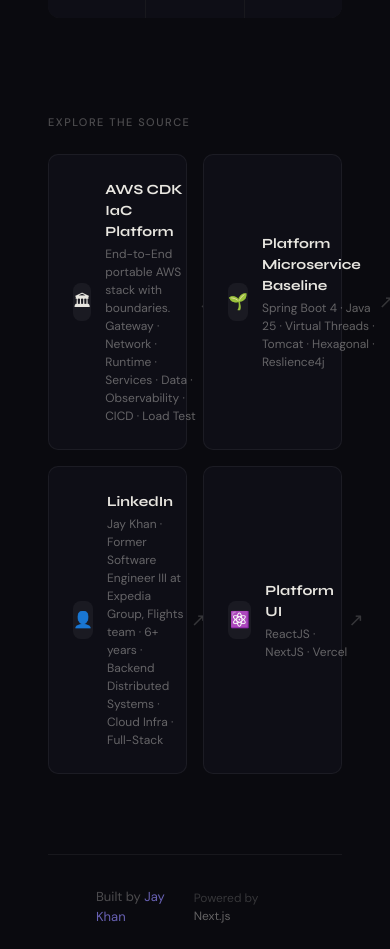
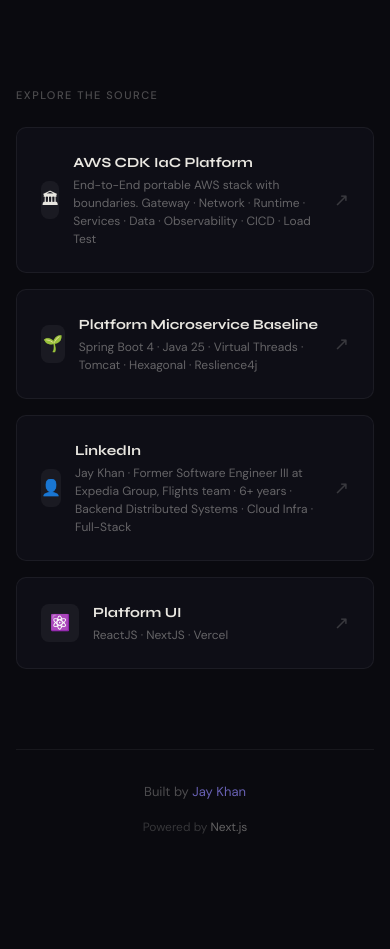
Before and after one commit to jaykhan0713/platform-ui, a Next.js app: page / in a window 390 px wide. Shown: the part 2400-3349 px from the top of the page. Built offline with nearby package versions, Linux system fonts and the light colour scheme.

Commit message:
Handling tailwind issues for mobile resize

```diff
--- a/src/app/page.tsx
+++ b/src/app/page.tsx
@@ -28,7 +28,7 @@
 
 export default function Home() {
   return (
-    <main className="pt-[140px] pb-[100px] max-w-[1100px] mx-auto px-12">
+    <main className="pt-[140px] pb-[100px] max-w-[1100px] mx-auto px-4 md:px-12">
       <Nav />
       <div className="inline-flex items-center gap-2 bg-[#7F77DD]/[0.12] border-[0.5px] border-[#7F77DD]/30 rounded-full px-[14px] py-[6px] text-[12px] font-medium text-[#AFA9EC] tracking-[0.5px] uppercase mb-8">
         <div className="w-2 h-2 rounded-full bg-[#7F77DD] animate-pulse" />
@@ -54,7 +54,7 @@
       <p className="text-[11px] font-medium tracking-[1.5px] uppercase text-[#E8E6E0]/30 mb-6">
         What&#39;s included
       </p>
-      <div className="grid grid-cols-3 gap-px bg-white/6 rounded-xl overflow-hidden mb-24">
+      <div className="grid grid-cols-1 md:grid-cols-3 gap-px bg-white/6 rounded-xl overflow-hidden mb-24">
         <FeatureCard
           icon="🏗"
           title="AWS CDK Typescript"
@@ -89,7 +89,7 @@
       <p className="text-[11px] font-medium tracking-[1.5px] uppercase text-[#E8E6E0]/30 mb-6">
         Explore the source
       </p>
-      <div className="grid grid-cols-2 gap-4 mb-20">
+      <div className="grid grid-cols-1 md:grid-cols-2 gap-4 mb-20">
         <SourceCard
           title="AWS CDK IaC Platform"
           icon="🏛"
@@ -115,7 +115,7 @@
           link="https://github.com/jaykhan0713/platform-ui"
         />
       </div>
-      <footer className="border-t border-white/[0.06] py-8 px-12 max-w-[1100px] mx-auto flex items-center justify-between">
+      <footer className="border-t border-white/[0.06] py-8 px-4 md:px-12 max-w-[1100px] mx-auto flex flex-col md:flex-row gap-4 items-center justify-between">
         <span className="text-[13px] text-[#E8E6E0]/30">
           Built by <span className="text-[#7F77DD]/80">Jay Khan</span>
         </span>
--- a/src/components/landing/Nav.tsx
+++ b/src/components/landing/Nav.tsx
@@ -1,6 +1,6 @@
 export function Nav() {
   return (
-    <nav className="fixed top-0 left-0 right-0 z-50 px-12 py-5 flex items-center justify-between border-b border-white/[0.06] bg-[#0A0A0F]/80 backdrop-blur-[12px]">
+    <nav className="fixed top-0 left-0 right-0 z-50 px-4 md:px-12 py-5 flex items-center justify-between border-b border-white/[0.06] bg-[#0A0A0F]/80 backdrop-blur-[12px]">
       <div className="font-display font-extrabold text-[18px] tracking-[-0.5px] text-[#E8E6E0]">
         jay<span className="text-[#7F77DD]">.</span>platform
       </div>
--- a/src/components/landing/SourceCard.tsx
+++ b/src/components/landing/SourceCard.tsx
@@ -17,7 +17,7 @@
         <div className="w-[38px] h-[38px] rounded-lg bg-white/[0.05] flex items-center justify-center text-base">
           {icon}
         </div>
-        <div>
+        <div className="min-w-0">
           <div className="font-display font-bold text-[14px] text-[#E8E6E0] mb-[3px]">{title}</div>
           <div className="text-[12px] text-[#E8E6E0]/40">{description}</div>
         </div>
```
